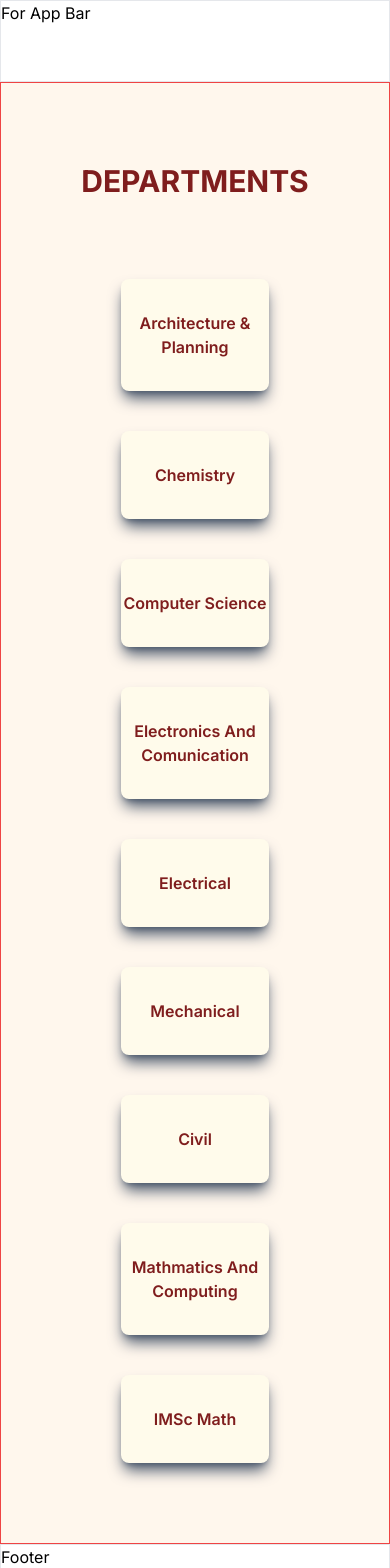
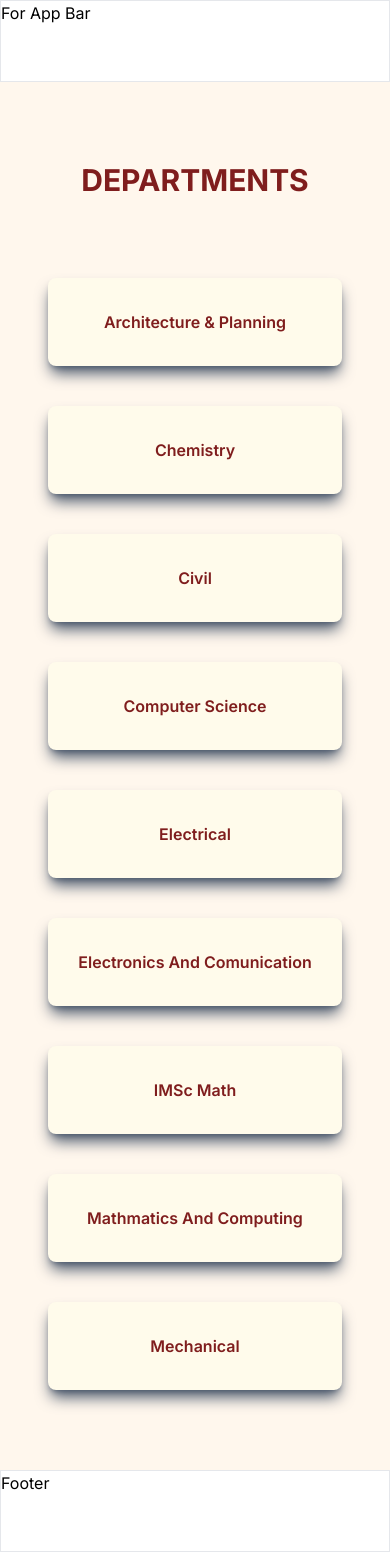
Before and after one commit to devRojha/Department_Nitp, a Next.js app: page / in a window 390 px wide. Shown: the top 1568 px of the page. Built offline with nearby package versions, Linux system fonts and the light colour scheme.

Commit message:
department responsive

```diff
--- a/app/AllDepartment/Math/page.js
+++ b/app/AllDepartment/Math/page.js
@@ -5,7 +5,7 @@ export default function Math() {
     return (
      <div className="p-10 border border-red-700 bg-orange-50">
         {/* heading */}
-        <div className="text-3xl font-bold text-red-900 mb-10">MATHEMATICS</div>
+        <div className="text-3xl font-bold text-red-900 mb-10">MATHEMATICS & COMPUTING SCIENCE</div>
         {/* Section one */}
         <div className="grid grid-cols-6 max-md:grid-cols-1">
             {/* Department Picture */}
--- a/app/page.js
+++ b/app/page.js
@@ -6,20 +6,20 @@ import { useRouter } from "next/navigation"
 export default function Home() {
   const router = useRouter();
  return (
-  <div className="border bg-orange-50 border-red-500  flex justify-center p-20">
+  <div className="bg-orange-50 border-red-500  flex justify-center p-20 max-sm:px-10">
     <div className="flex flex-col w-full">
         {/* heading */}
         <div className="font-bold text-3xl text-red-900 flex justify-center">DEPARTMENTS</div>
-        <div className="mt-10 mx-20 max-sm:mx-10 grid grid-cols-2 max-md:grid-cols-1">
+        <div className="mt-10 mx-20 max-sm:mx-2 grid grid-cols-2 max-md:grid-cols-1">
             <DepartmentNavigateButton onClick={()=>{router.push("/AllDepartment/Archi");}}department={"Architecture & Planning"}/>
             <DepartmentNavigateButton onClick={()=>{router.push("/AllDepartment/Chem");}}department={"Chemistry"}/>
+            <DepartmentNavigateButton onClick={()=>{router.push("/AllDepartment/CE");}}department={"Civil"}/>
             <DepartmentNavigateButton onClick={()=>{router.push("/AllDepartment/CSE");}}department={"Computer Science"}/>
+            <DepartmentNavigateButton onClick={()=>{router.push("/AllDepartment/EE");}}department={"Electrical"}/>
             <DepartmentNavigateButton onClick={()=>{router.push("/AllDepartment/ECE");}}department={"Electronics And Comunication"}/>
-            <DepartmentNavigateButton onClick={()=>{router.push("/AllDepartment/EE");}}department={"Electrical"}/>
+            <DepartmentNavigateButton onClick={()=>{router.push("/AllDepartment/IMSc");}}department={"IMSc Math"}/>
+            <DepartmentNavigateButton onClick={()=>{router.push("/AllDepartment/Math");}}department={"Mathmatics And Computing"}/>
             <DepartmentNavigateButton onClick={()=>{router.push("/AllDepartment/ME");}}department={"Mechanical"}/>
-            <DepartmentNavigateButton onClick={()=>{router.push("/AllDepartment/CE");}}department={"Civil"}/>
-            <DepartmentNavigateButton onClick={()=>{router.push("/AllDepartment/Math");}}department={"Mathmatics And Computing"}/>
-            <DepartmentNavigateButton onClick={()=>{router.push("/AllDepartment/IMSc");}}department={"IMSc Math"}/>
         </div>
     </div>
   </div>
```
